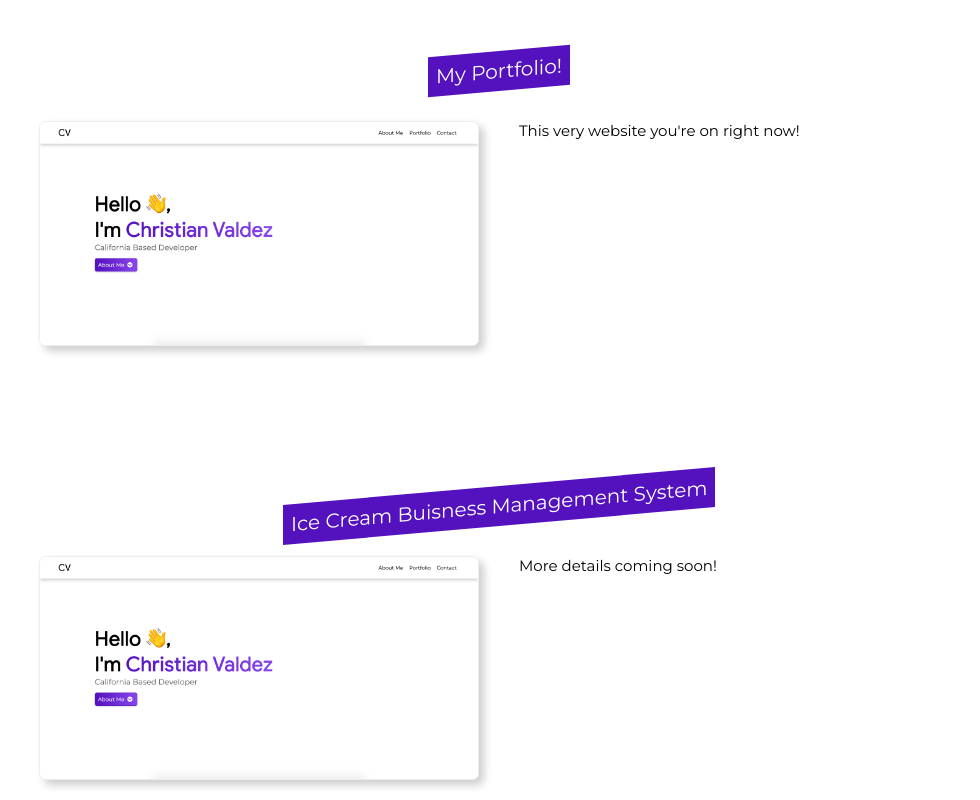
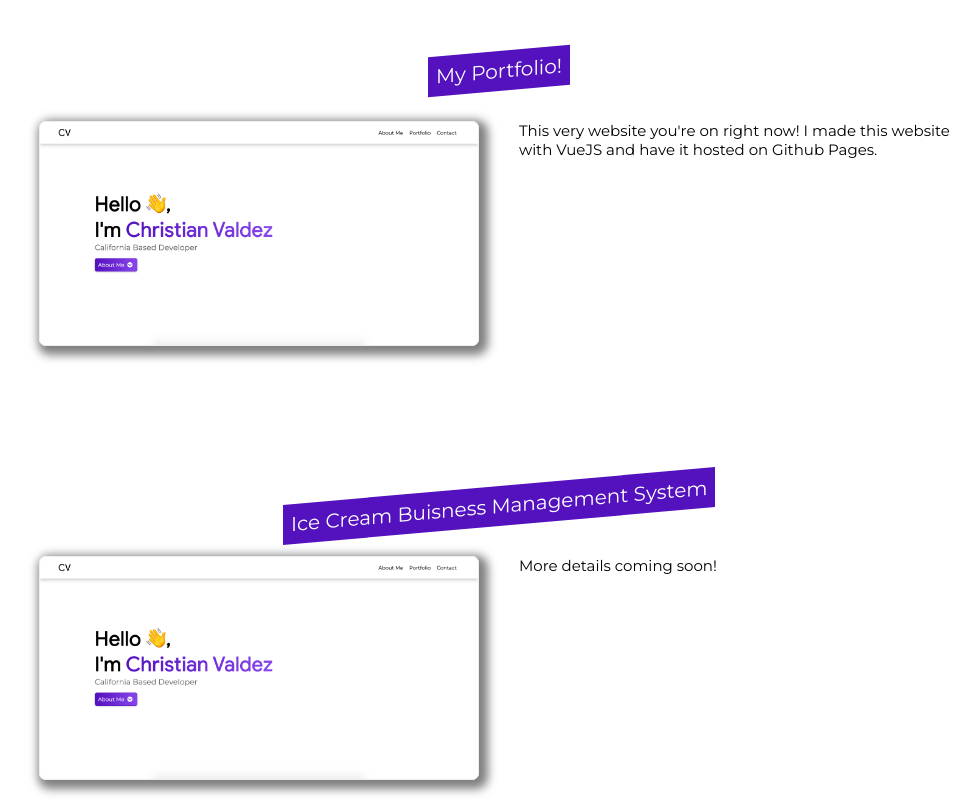
Before and after one commit to unChartedZone/unChartedZone.github.io, a Vue app: page / in a window 1280 px wide. Shown: the part 1540-2340 px from the top of the page, without its empty margins (141-1121 px from the left). Built offline with nearby package versions, Linux system fonts and the light colour scheme.

Commit message:
tweaked box-shadow of portfolio item iamge

```diff
--- a/src/components/Portfolio.vue
+++ b/src/components/Portfolio.vue
@@ -36,7 +36,9 @@ export default {
       projects: [
         {
           title: 'My Portfolio!',
-          description: "This very website you're on right now!",
+          description: `
+            This very website you're on right now! I made this website with VueJS and have it hosted on Github Pages.
+          `,
           imgSrc: require('@/assets/images/portfolioScreenshot.png')
         },
         {
--- a/src/scss/views/_portfolio.scss
+++ b/src/scss/views/_portfolio.scss
@@ -32,7 +32,7 @@
       border-radius: 7px;
       height: 100%;
       width: 100%;
-      box-shadow: 5px 5px 8px rgba(#000000, 0.2);
+      box-shadow: 4px 4px 10px 5px rgba(0, 0, 0, 0.5);
     }
   }
 
```
